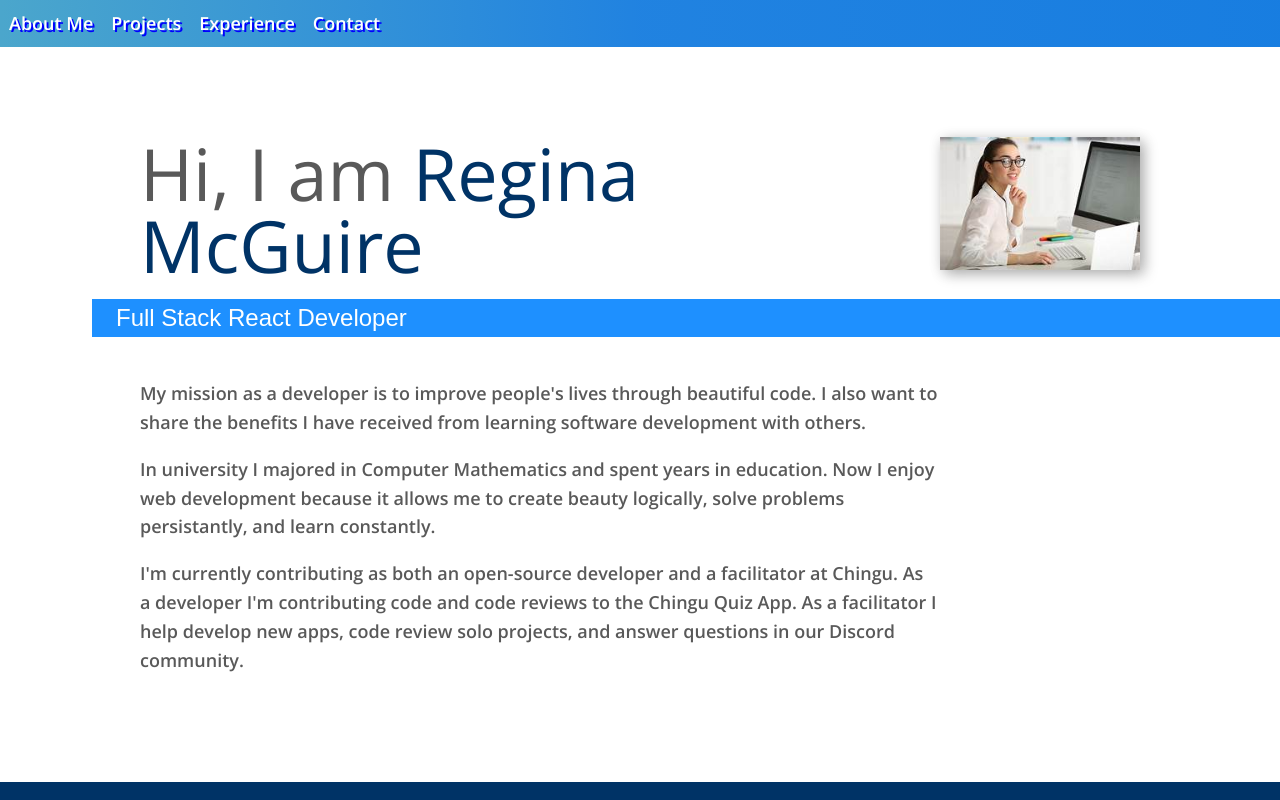
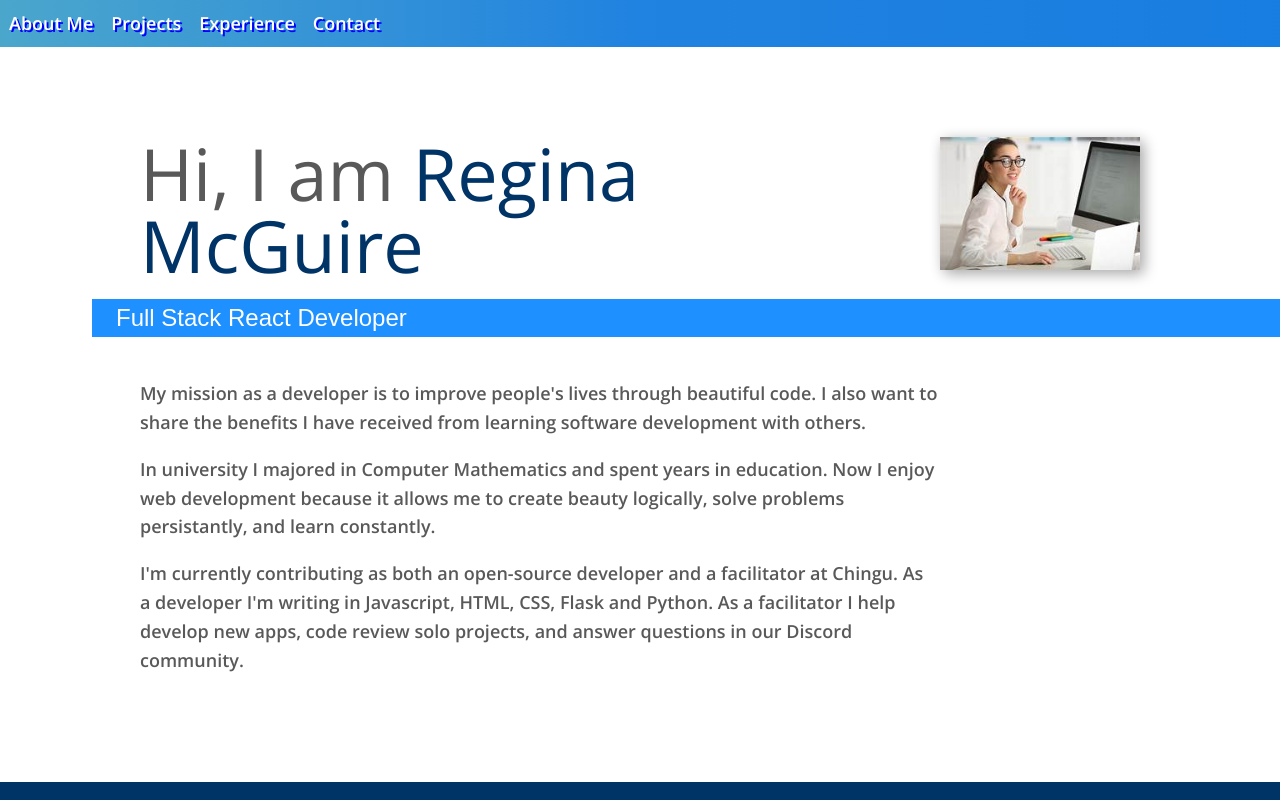
Before and after one commit to rmcguire6/react-portfolio, a React (Create React App) app: page / in a window 1280 px wide. Shown: the top 800 px of the page. Built offline with nearby package versions, Linux system fonts and the light colour scheme.

Commit message:
Revise About Me content

```diff
--- a/src/components/AboutMe.js
+++ b/src/components/AboutMe.js
@@ -23,10 +23,9 @@ const AboutMe = () => {
         </p>
         <p className="about-me__text">
           I'm currently contributing as both an open-source developer and a
-          facilitator at Chingu. As a developer I'm contributing code and code
-          reviews to the Chingu Quiz App. As a facilitator I help develop new
-          apps, code review solo projects, and answer questions in our Discord
-          community.
+          facilitator at Chingu. As a developer I'm writing in Javascript, HTML,
+          CSS, Flask and Python. As a facilitator I help develop new apps, code
+          review solo projects, and answer questions in our Discord community.
         </p>
       </div>
       <img
```
